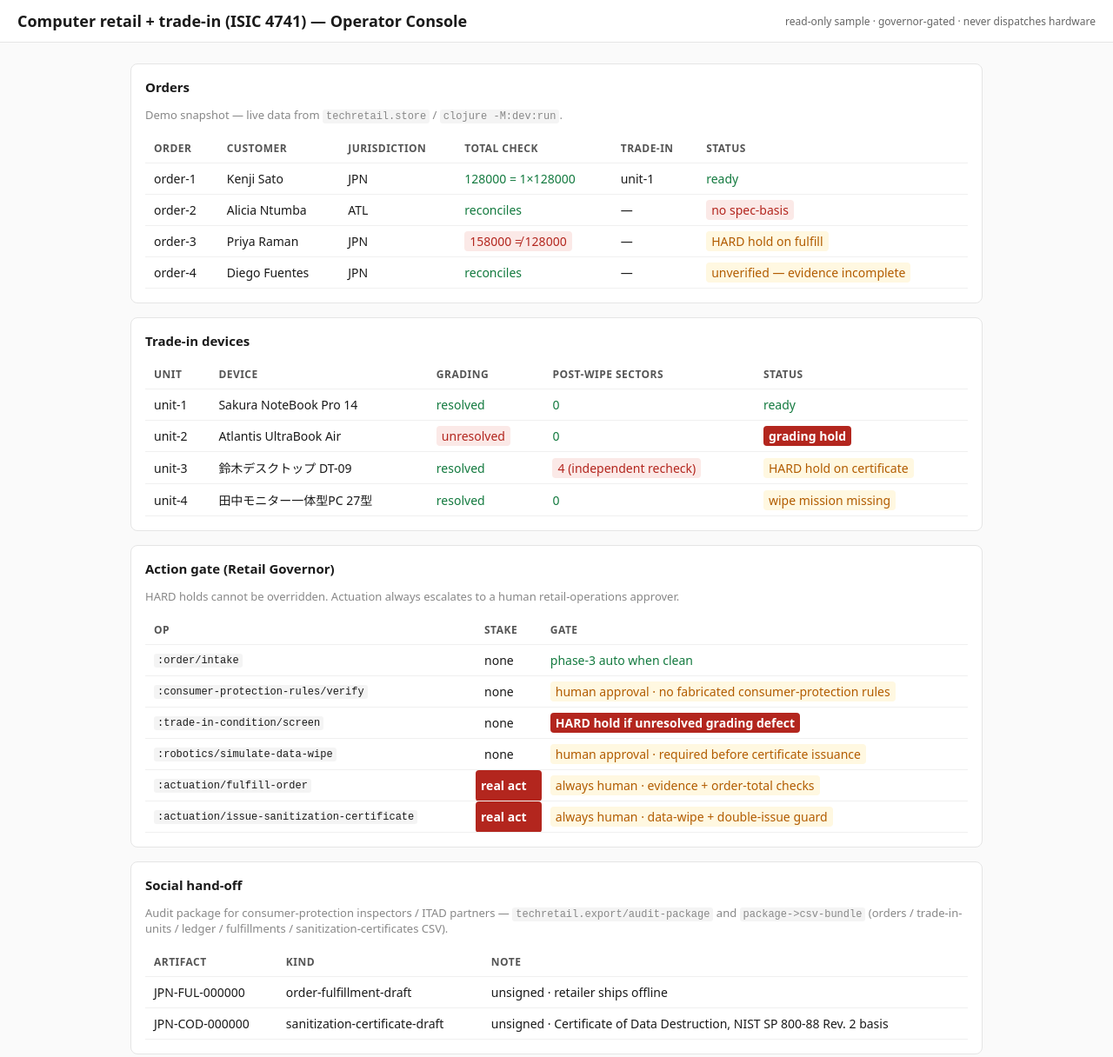
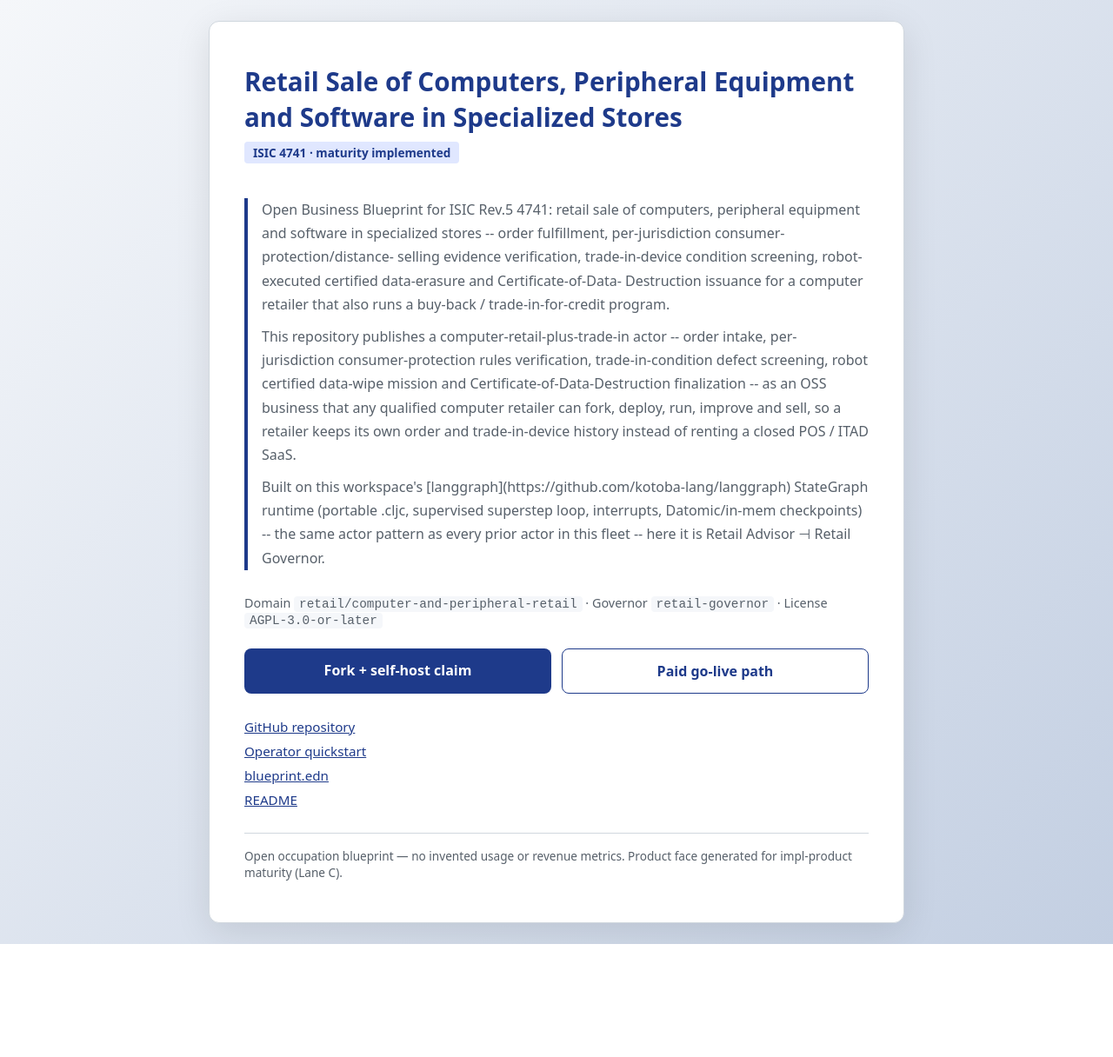
Before and after one commit to cloud-itonami/cloud-itonami-isic-4741, a plain HTML site: page docs/index.html in a window 1280 px wide. Shown: the whole page at 87% size. After the commit the page ends 1086 px from the top, so only its background shows below. Drawn offline with Linux system fonts and the light colour scheme.

Commit message:
docs: product-face densify (index.html + operator-quickstart)
Lane C densify from blueprint/README. No invented metrics.

```diff
--- a/docs/index.html
+++ b/docs/index.html
@@ -1,76 +1,64 @@
-<html><head><meta charset="utf-8"><title>cloud-itonami-isic-4741 · computer retail + trade-in</title><style>
-table { width: 100%; border-collapse: collapse; font-size: 14px; }
-.ok { color: #137a3f; }
-body { font-family: system-ui,-apple-system,sans-serif; margin: 0; color: #1a1a1a; background: #fafafa; }
-header.bar { display: flex; align-items: center; gap: 12px; padding: 12px 20px; background: #fff; border-bottom: 1px solid #e5e5e5; }
-th, td { text-align: left; padding: 8px 10px; border-bottom: 1px solid #f0f0f0; }
-h2 { margin-top: 0; font-size: 15px; }
-.warn { color: #b25c00; background: #fff8e1; padding: 2px 6px; border-radius: 4px; }
-main { max-width: 980px; margin: 24px auto; padding: 0 20px; }
-header.bar h1 { font-size: 18px; margin: 0; font-weight: 600; }
-.muted { color: #888; font-size: 13px; }
-.critical { color: #fff; background: #b3261e; padding: 2px 6px; border-radius: 4px; font-weight: 600; }
-.card { background: #fff; border: 1px solid #e5e5e5; border-radius: 8px; padding: 16px; margin-bottom: 16px; }
-.err { color: #b3261e; background: #fbe9e7; padding: 2px 6px; border-radius: 4px; }
-th { font-weight: 600; color: #555; font-size: 12px; text-transform: uppercase; letter-spacing: 0.04em; }
-header.bar .badge { margin-left: auto; font-size: 12px; color: #666; }
-code { font-size: 12px; background: #f4f4f4; padding: 1px 4px; border-radius: 3px; }
-</style></head><body>
-<header class="bar">
-  <h1>Computer retail + trade-in (ISIC 4741) — Operator Console</h1>
-  <span class="badge">read-only sample · governor-gated · never dispatches hardware</span>
-</header>
-<main>
-  <section class="card">
-    <h2>Orders</h2>
-    <p class="muted">Demo snapshot — live data from <code>techretail.store</code> / <code>clojure -M:dev:run</code>.</p>
-    <table>
-      <thead><tr><th>Order</th><th>Customer</th><th>Jurisdiction</th><th>Total check</th><th>Trade-in</th><th>Status</th></tr></thead>
-      <tbody>
-        <tr><td>order-1</td><td>Kenji Sato</td><td>JPN</td><td class="ok">128000 = 1×128000</td><td>unit-1</td><td class="ok">ready</td></tr>
-        <tr><td>order-2</td><td>Alicia Ntumba</td><td>ATL</td><td class="ok">reconciles</td><td>—</td><td><span class="err">no spec-basis</span></td></tr>
-        <tr><td>order-3</td><td>Priya Raman</td><td>JPN</td><td><span class="err">158000 ≠ 128000</span></td><td>—</td><td><span class="warn">HARD hold on fulfill</span></td></tr>
-        <tr><td>order-4</td><td>Diego Fuentes</td><td>JPN</td><td class="ok">reconciles</td><td>—</td><td><span class="warn">unverified — evidence incomplete</span></td></tr>
-      </tbody>
-    </table>
-  </section>
-  <section class="card">
-    <h2>Trade-in devices</h2>
-    <table>
-      <thead><tr><th>Unit</th><th>Device</th><th>Grading</th><th>Post-wipe sectors</th><th>Status</th></tr></thead>
-      <tbody>
-        <tr><td>unit-1</td><td>Sakura NoteBook Pro 14</td><td class="ok">resolved</td><td class="ok">0</td><td class="ok">ready</td></tr>
-        <tr><td>unit-2</td><td>Atlantis UltraBook Air</td><td><span class="err">unresolved</span></td><td class="ok">0</td><td><span class="critical">grading hold</span></td></tr>
-        <tr><td>unit-3</td><td>鈴木デスクトップ DT-09</td><td class="ok">resolved</td><td><span class="err">4 (independent recheck)</span></td><td><span class="warn">HARD hold on certificate</span></td></tr>
-        <tr><td>unit-4</td><td>田中モニター一体型PC 27型</td><td class="ok">resolved</td><td class="ok">0</td><td><span class="warn">wipe mission missing</span></td></tr>
-      </tbody>
-    </table>
-  </section>
-  <section class="card">
-    <h2>Action gate (Retail Governor)</h2>
-    <p class="muted">HARD holds cannot be overridden. Actuation always escalates to a human retail-operations approver.</p>
-    <table>
-      <thead><tr><th>Op</th><th>Stake</th><th>Gate</th></tr></thead>
-      <tbody>
-        <tr><td><code>:order/intake</code></td><td>none</td><td><span class="ok">phase-3 auto when clean</span></td></tr>
-        <tr><td><code>:consumer-protection-rules/verify</code></td><td>none</td><td><span class="warn">human approval · no fabricated consumer-protection rules</span></td></tr>
-        <tr><td><code>:trade-in-condition/screen</code></td><td>none</td><td><span class="critical">HARD hold if unresolved grading defect</span></td></tr>
-        <tr><td><code>:robotics/simulate-data-wipe</code></td><td>none</td><td><span class="warn">human approval · required before certificate issuance</span></td></tr>
-        <tr><td><code>:actuation/fulfill-order</code></td><td class="critical">real act</td><td><span class="warn">always human · evidence + order-total checks</span></td></tr>
-        <tr><td><code>:actuation/issue-sanitization-certificate</code></td><td class="critical">real act</td><td><span class="warn">always human · data-wipe + double-issue guard</span></td></tr>
-      </tbody>
-    </table>
-  </section>
-  <section class="card">
-    <h2>Social hand-off</h2>
-    <p class="muted">Audit package for consumer-protection inspectors / ITAD partners — <code>techretail.export/audit-package</code> and <code>package-&gt;csv-bundle</code> (orders / trade-in-units / ledger / fulfillments / sanitization-certificates CSV).</p>
-    <table>
-      <thead><tr><th>Artifact</th><th>Kind</th><th>Note</th></tr></thead>
-      <tbody>
-        <tr><td>JPN-FUL-000000</td><td>order-fulfillment-draft</td><td>unsigned · retailer ships offline</td></tr>
-        <tr><td>JPN-COD-000000</td><td>sanitization-certificate-draft</td><td>unsigned · Certificate of Data Destruction, NIST SP 800-88 Rev. 2 basis</td></tr>
-      </tbody>
-    </table>
-  </section>
-</main>
-</body></html>
+<!DOCTYPE html>
+<html lang="en">
+<head>
+  <meta charset="UTF-8">
+  <meta name="viewport" content="width=device-width, initial-scale=1.0">
+  <title>Retail Sale of Computers, Peripheral Equipment and Software in Specialized Stores | cloud-itonami-isic-4741</title>
+  <meta name="description" content="Retail Sale of Computers, Peripheral Equipment and Software in Specialized Stores — governed open occupation blueprint (ISIC 4741).">
+  <style>
+    :root { --bg:#f5f7fa; --card:#fff; --fg:#1b1f24; --muted:#57606a; --accent:#1e3a8a; --line:#d0d7de; }
+    @media (prefers-color-scheme: dark) {
+      :root { --bg:#0d1117; --card:#161b22; --fg:#e6edf3; --muted:#8d96a0; --accent:#58a6ff; --line:#30363d; }
+    }
+    * { box-sizing: border-box; margin: 0; padding: 0; }
+    body { font-family: system-ui, -apple-system, sans-serif; background: linear-gradient(135deg, var(--bg), #c3cfe2);
+           min-height: 100vh; display: flex; align-items: center; justify-content: center; padding: 24px; color: var(--fg); }
+    .container { max-width: 800px; width: 100%; background: var(--card); border-radius: 12px;
+                 box-shadow: 0 10px 40px rgba(0,0,0,.1); padding: 48px 40px; border: 1px solid var(--line); }
+    h1 { font-size: 1.85rem; color: var(--accent); margin-bottom: 8px; }
+    .badge { display: inline-block; background: #e0e7ff; color: var(--accent); padding: 3px 10px;
+             border-radius: 4px; font-size: .85rem; font-weight: 600; margin-bottom: 20px; }
+    @media (prefers-color-scheme: dark) { .badge { background: #1f2a44; } }
+    .pitch { border-left: 4px solid var(--accent); padding-left: 16px; margin: 20px 0 28px; color: var(--muted); line-height: 1.7; }
+    .pitch p { margin-bottom: 10px; }
+    .meta { font-size: .9rem; color: var(--muted); margin-bottom: 24px; }
+    .meta code { background: var(--bg); padding: 1px 6px; border-radius: 4px; }
+    .cta { display: grid; grid-template-columns: 1fr 1fr; gap: 12px; margin-bottom: 28px; }
+    @media (max-width: 560px) { .cta { grid-template-columns: 1fr; } }
+    .cta a { display: block; text-align: center; text-decoration: none; padding: 14px 18px;
+             border-radius: 8px; font-weight: 600; }
+    .cta .primary { background: var(--accent); color: #fff; }
+    .cta .secondary { border: 1.5px solid var(--accent); color: var(--accent); }
+    ul.links { list-style: none; font-size: .95rem; }
+    ul.links li { margin: 8px 0; }
+    a { color: var(--accent); }
+    footer { margin-top: 28px; padding-top: 16px; border-top: 1px solid var(--line);
+             font-size: .85rem; color: var(--muted); }
+  </style>
+</head>
+<body>
+  <main class="container">
+    <h1>Retail Sale of Computers, Peripheral Equipment and Software in Specialized Stores</h1>
+    <div class="badge">ISIC 4741 · maturity implemented</div>
+    <div class="pitch">
+      <p>Open Business Blueprint for ISIC Rev.5 4741: retail sale of computers, peripheral equipment and software in specialized stores -- order fulfillment, per-jurisdiction consumer-protection/distance- selling evidence verification, trade-in-device condition screening, robot-executed certified data-erasure and Certificate-of-Data- Destruction issuance for a computer retailer that also runs a buy-back / trade-in-for-credit program.</p>
+      <p>This repository publishes a computer-retail-plus-trade-in actor -- order intake, per-jurisdiction consumer-protection rules verification, trade-in-condition defect screening, robot certified data-wipe mission and Certificate-of-Data-Destruction finalization -- as an OSS business that any qualified computer retailer can fork, deploy, run, improve and sell, so a retailer keeps its own order and trade-in-device history instead of renting a closed POS / ITAD SaaS.</p>
+      <p>Built on this workspace's [langgraph](https://github.com/kotoba-lang/langgraph) StateGraph runtime (portable .cljc, supervised superstep loop, interrupts, Datomic/in-mem checkpoints) -- the same actor pattern as every prior actor in this fleet -- here it is Retail Advisor ⊣ Retail Governor.</p>
+    </div>
+    <p class="meta">Domain <code>retail/computer-and-peripheral-retail</code> · Governor <code>retail-governor</code> · License <code>AGPL-3.0-or-later</code></p>
+    <div class="cta">
+      <a class="primary" href="https://itonami.cloud/isco-1212/">Fork + self-host claim</a>
+      <a class="secondary" href="https://itonami.cloud/docs/go-live.md">Paid go-live path</a>
+    </div>
+    <ul class="links">
+      <li><a href="https://github.com/cloud-itonami/cloud-itonami-isic-4741">GitHub repository</a></li>
+      <li><a href="./operator-quickstart.md">Operator quickstart</a></li>
+      <li><a href="https://github.com/cloud-itonami/cloud-itonami-isic-4741/blob/main/blueprint.edn">blueprint.edn</a></li>
+      <li><a href="https://github.com/cloud-itonami/cloud-itonami-isic-4741/blob/main/README.md">README</a></li>
+    </ul>
+    <footer>
+      <p>Open occupation blueprint — no invented usage or revenue metrics. Product face generated for impl-product maturity (Lane C).</p>
+    </footer>
+  </main>
+</body>
+</html>
```
Also changed, not shown: 1 other file.
